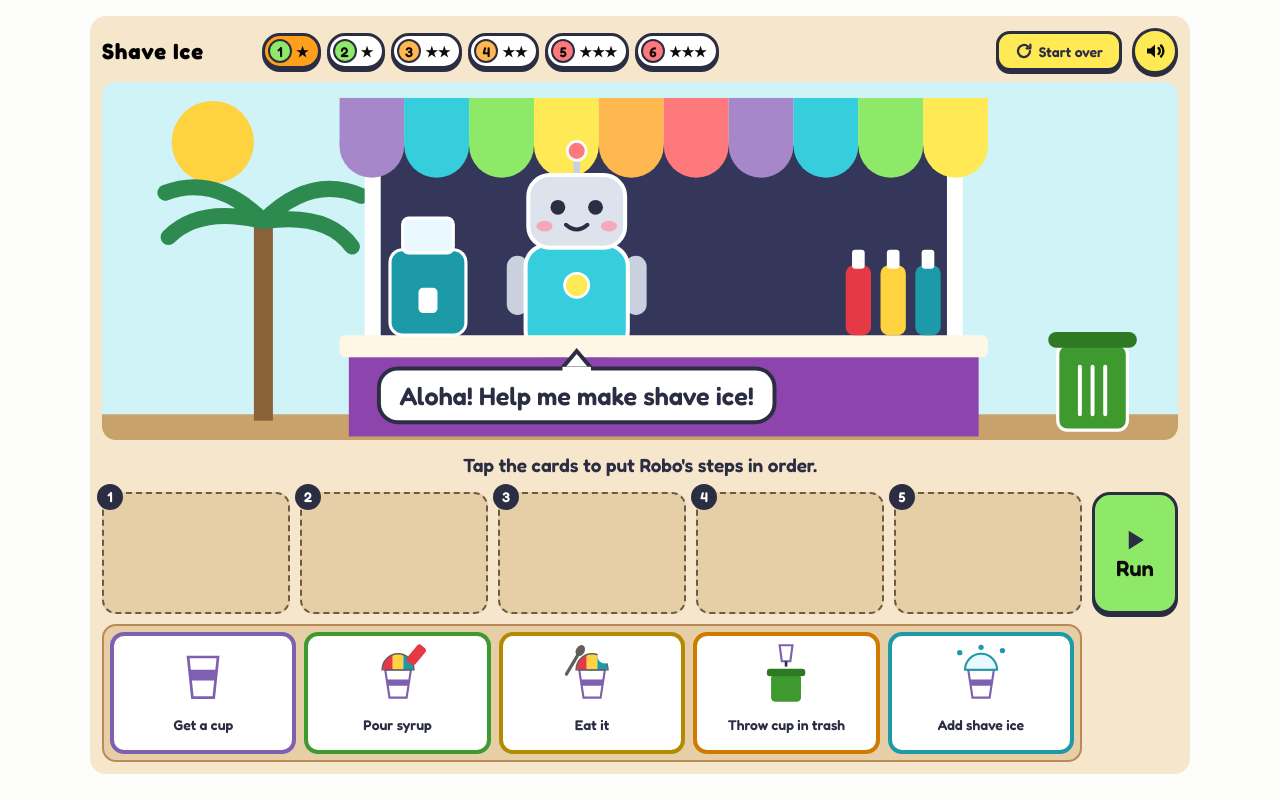
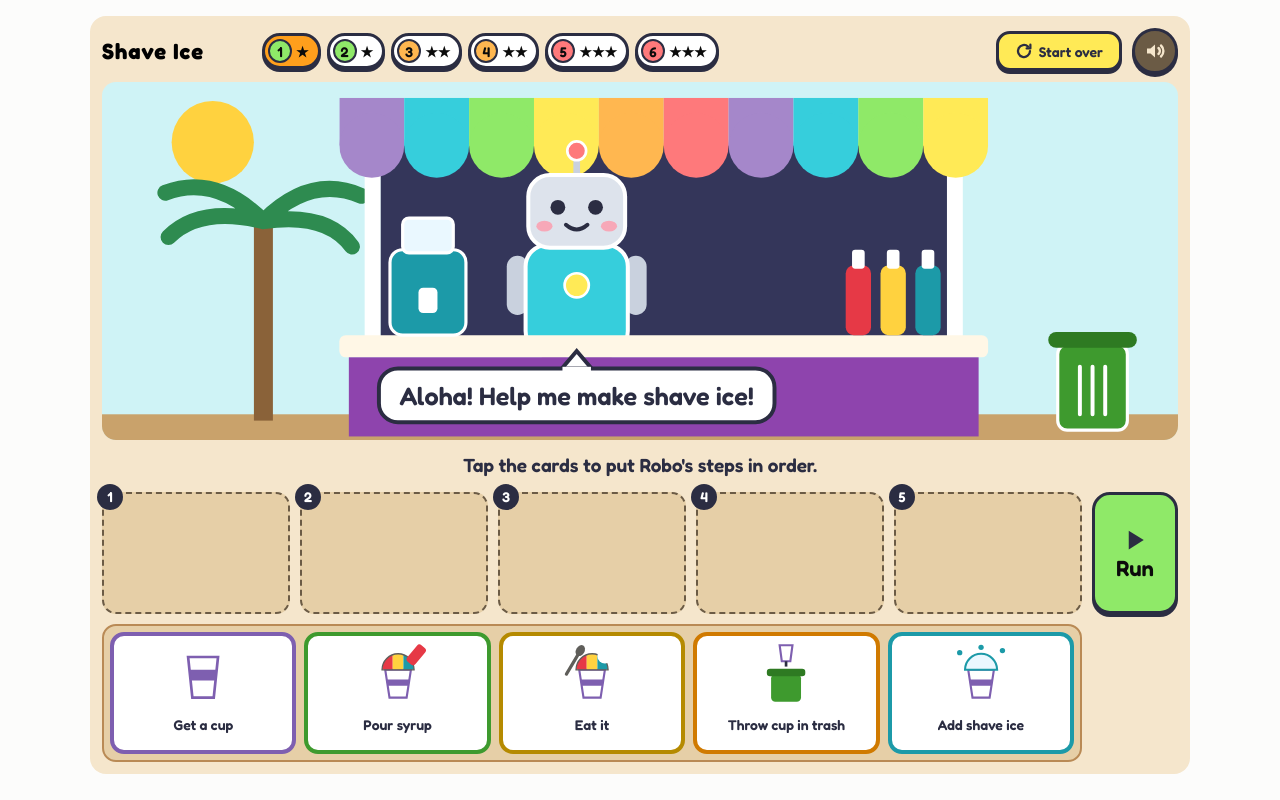
Before and after one commit to AnaKreker/CS-Games-Puzzles, a plain HTML site: page programming/robo_algorythms.html in a window 1280 px wide. Drawn offline with Linux system fonts and the light colour scheme.

Commit message:
Update robo_algorythms.html

```diff
--- a/programming/robo_algorythms.html
+++ b/programming/robo_algorythms.html
@@ -103,7 +103,7 @@
 #g .snd[aria-pressed="false"]{background:#fff;color:#6B5B45}#g .snd .mute{display:none}#g .snd[aria-pressed="false"] .wave{display:none}#g .snd[aria-pressed="false"] .mute{display:inline}
 #g #levels .lv{background:#fff;border:3px solid #2B2D42;border-radius:999px;box-shadow:0 3px 0 #2B2D42;padding:3px 9px 3px 3px}
 #g #levels .lv[aria-pressed="true"]{background:#FF9F1C}
-#g #sound.snd{background:#FFEA56;border:3px solid #2B2D42;border-radius:50%;padding:0}
+#g #sound.snd{background:#6B5B45;color:#F5E6CC;border:3px solid #2B2D42;border-radius:50%;padding:0}
 #g #sound.snd[aria-pressed="false"]{background:#fff;color:#6B5B45}
 #g #slots #run{background:#8FE968;border:3px solid #2B2D42;border-radius:18px;padding:0}
 #g #msg button{background:#fff;border:3px solid #2B2D42;border-radius:999px;padding:7px 15px}
```
